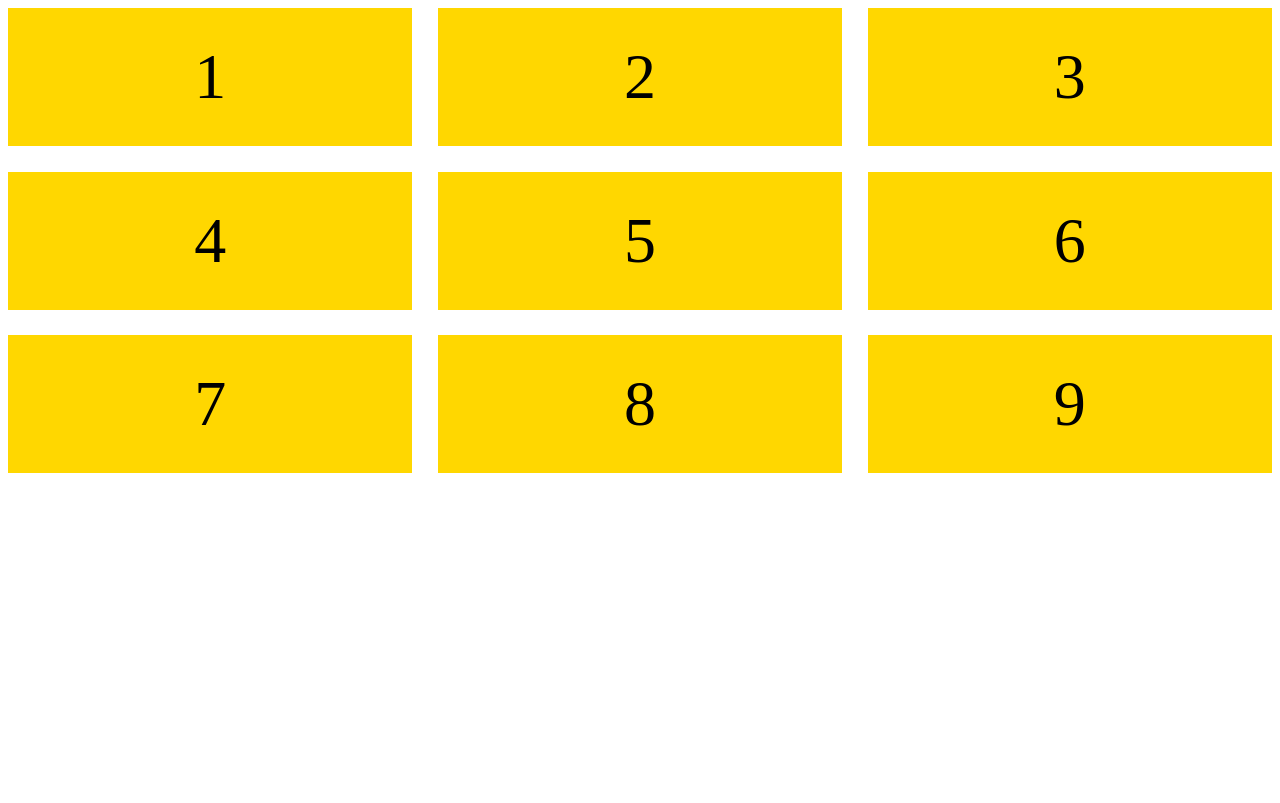
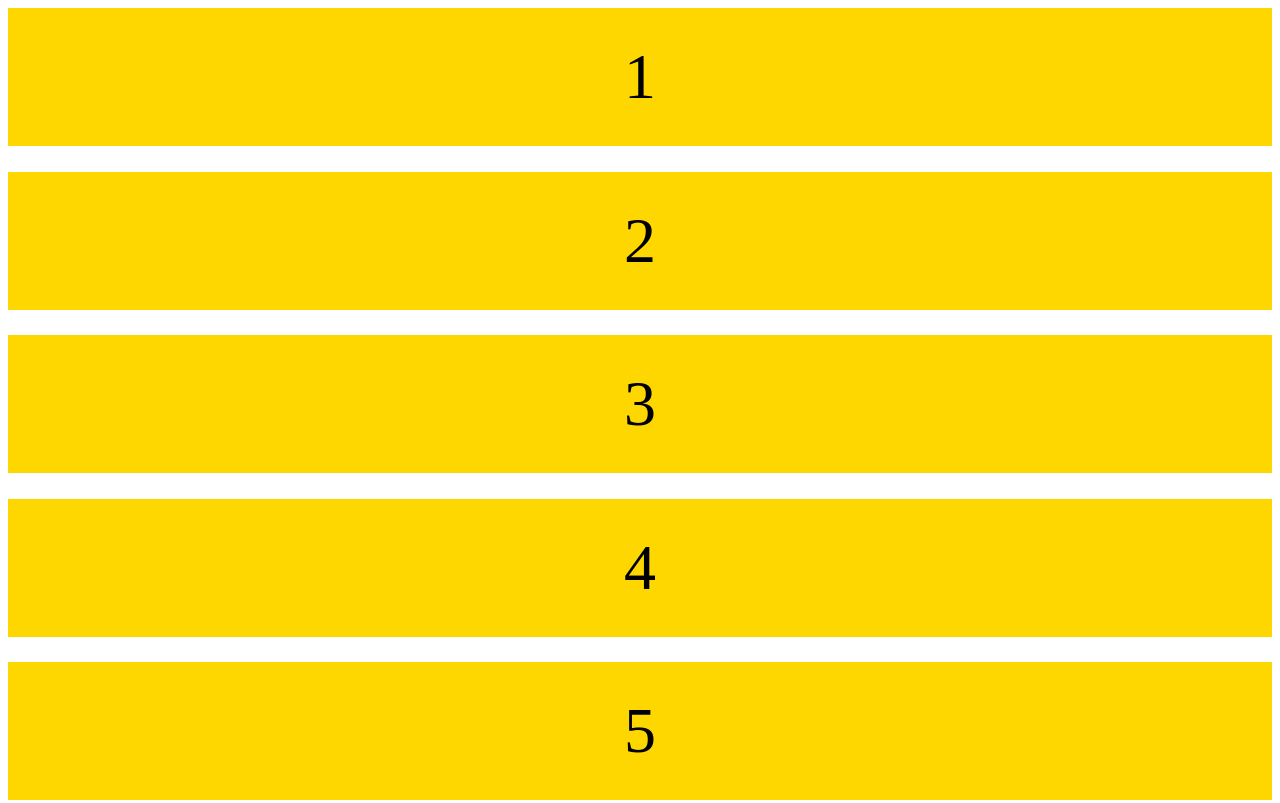
Before and after one commit to simplydahlia/simplydahlia, a plain HTML site: page index.html in a window 1280 px wide. Shown: the top 803 px of the page. Drawn offline with Linux system fonts and the light colour scheme.

Commit message:
Update index.html

```diff
--- a/index.html
+++ b/index.html
@@ -3,8 +3,8 @@
 <style>
 #grid {
   display: grid;
-  grid-template-rows: 1fr 1fr 1fr;
-  grid-template-columns: 1fr 1fr 1fr;
+  grid-template-rows: 1fr 1fr;
+  grid-template-columns: 1fr;
   grid-gap: 2vw;
   }
 
```
